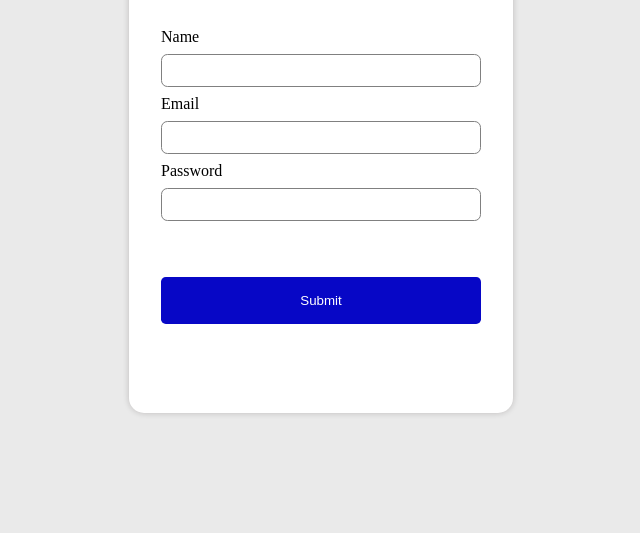
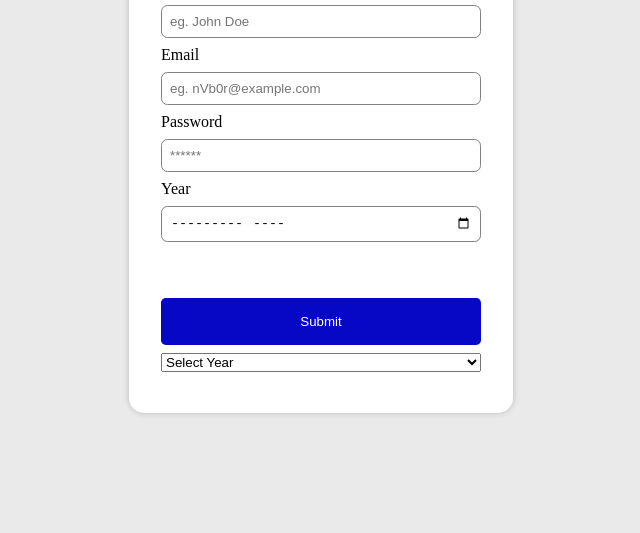
Before and after one commit to ezzel-cmd/coding, a plain HTML site: page index.html in a window 1280 px wide. Shown: the part 267-800 px from the top of the page, without its empty margins (319-959 px from the left). Drawn offline with Linux system fonts and the light colour scheme.

Commit message:
new files

```diff
--- a/index.html
+++ b/index.html
@@ -87,12 +87,25 @@ Backend (JAVASCRIPT, PHP)
       <h1>Login Here</h1>
       <form action="" class="loginForm">
         <label for="name">Name</label>
-        <input type="text" />
+        <input type="text" placeholder="eg. John Doe" />
         <label for="email">Email</label>
-        <input type="email" />
+        <input type="email" placeholder="eg. nVb0r@example.com" />
         <label for="password">Password</label>
-        <input type="password" />
+        <input type="password" placeholder="******" />
+        <label for="year">Year</label>
+        <input type="month" />
         <input type="submit" class="submit" />
+        <select name="year" id="year">
+          <option value="" disabled selected>Select Year</option>
+          <option value="2022">2022</option>
+          <option value="2021">2021</option>
+          <option value="2020">2020</option>
+          <option value="2019">2019</option>
+          <option value="2018">2018</option>
+          <option value="2017">2017</option>
+          <option value="2016">2016</option>
+          <option value="2015">2015</option>
+        </select>
       </form>
     </div>
   </body>
```
